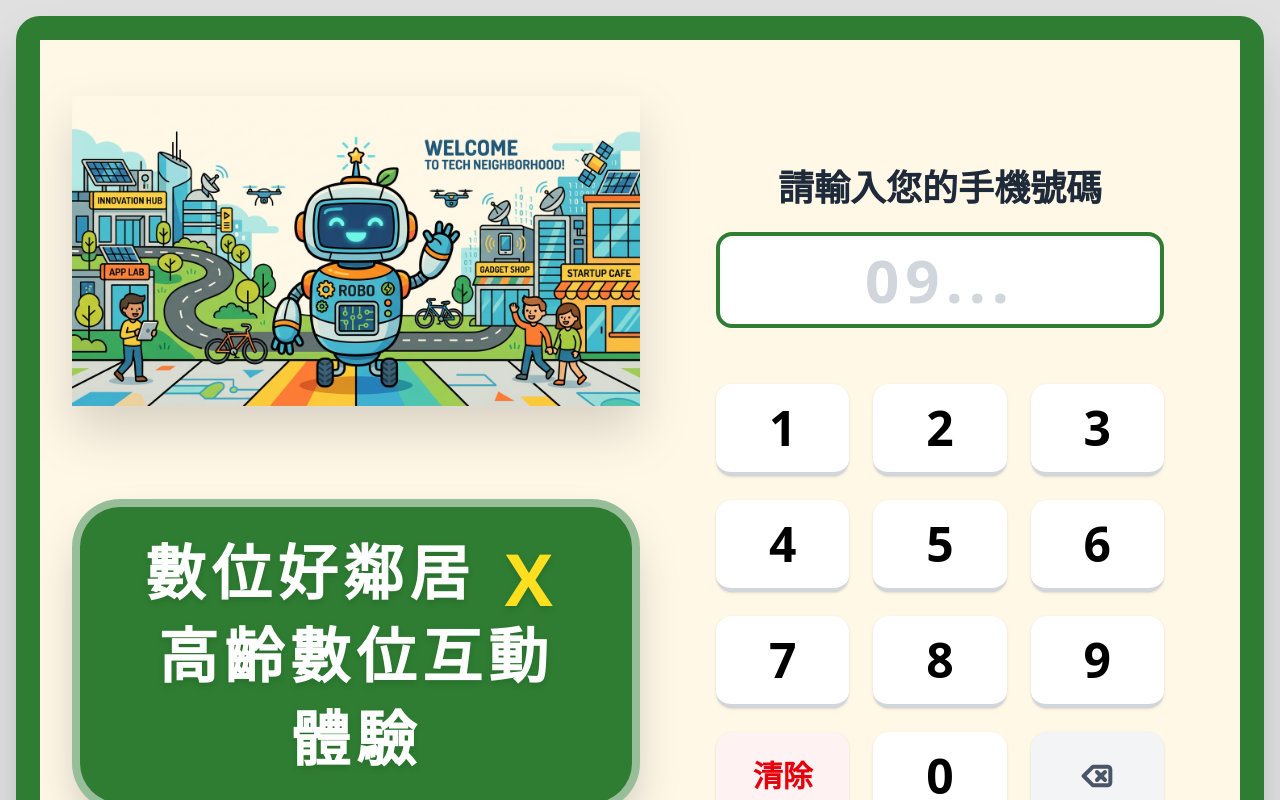
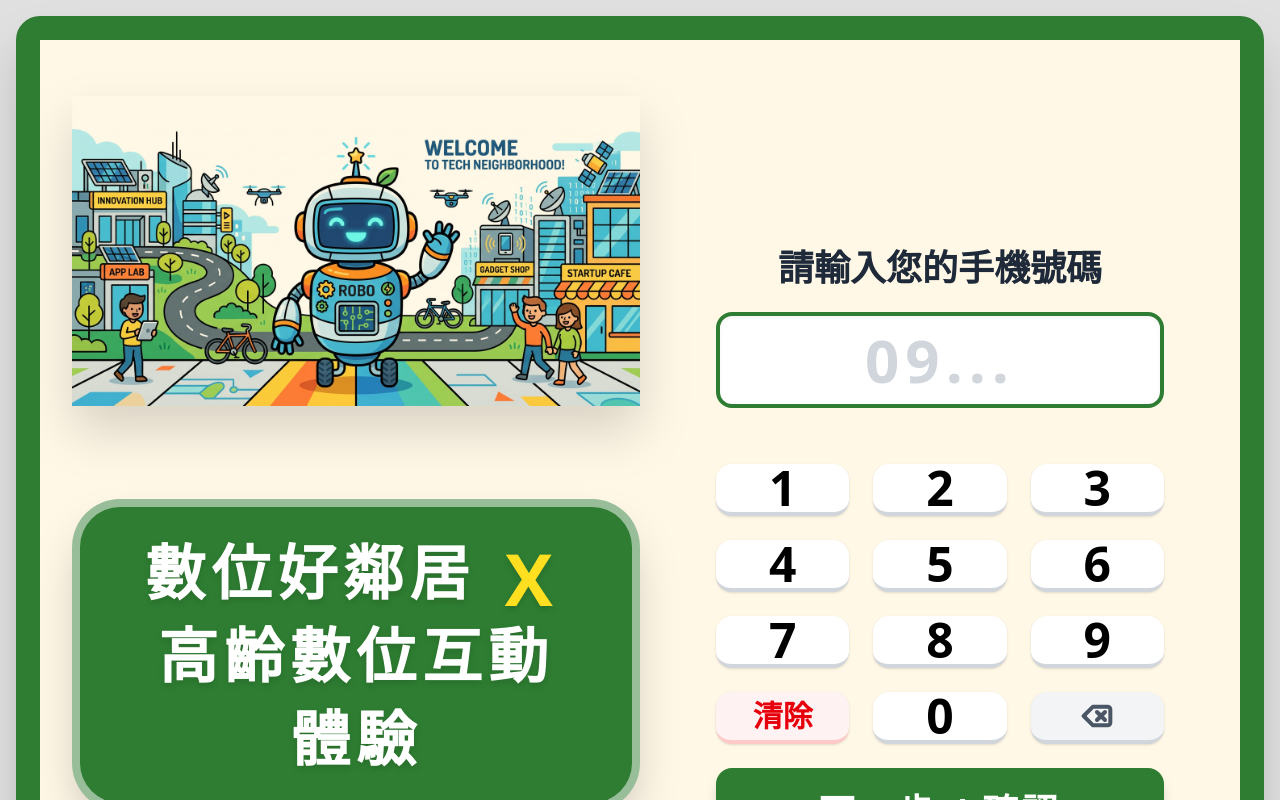
Before and after one commit to bertbehappy/IMEI_KIOSK_Demo, a React (Vite) app: page / in a window 1280 px wide. Built offline with nearby package versions, Linux system fonts and the light colour scheme.

Commit message:
fix: improve keypad layout and overflow handling
Adjust the keypad grid to utilize full space and prevent scrolling in the Kiosk component to ensure a consistent, senior-friendly interface.

```diff
--- a/src/components/Kiosk.tsx
+++ b/src/components/Kiosk.tsx
@@ -56,7 +56,7 @@ function StepWelcome({ onNext, onAdmin, survey, updateSurvey }: { onNext: () =>
   };
 
   return (
-    <div className="flex-1 flex flex-col landscape:flex-row p-4 sm:p-6 lg:p-8 text-center bg-[#FFF8E7] overflow-y-auto relative h-full gap-2 sm:gap-4 lg:gap-8 max-w-[1920px] mx-auto items-center w-full justify-evenly">
+    <div className="flex-1 flex flex-col landscape:flex-row p-4 sm:p-6 lg:p-8 text-center bg-[#FFF8E7] overflow-hidden relative h-full gap-2 sm:gap-4 lg:gap-8 max-w-[1920px] mx-auto items-center w-full justify-evenly">
 
       {/* 彈跳框阻擋 */}
       <AnimatePresence>
@@ -146,31 +146,31 @@ function StepWelcome({ onNext, onAdmin, survey, updateSurvey }: { onNext: () =>
             {error && <p className="text-red-500 font-bold text-base sm:text-lg lg:text-xl m-0">{error}</p>}
           </div>
 
-          <div className="grid grid-cols-3 gap-2 sm:gap-3 md:gap-4 lg:gap-6 w-full shrink min-h-0">
+          <div className="grid grid-cols-3 grid-rows-4 gap-2 sm:gap-3 md:gap-4 lg:gap-6 w-full flex-1 min-h-0 shrink">
             {[1, 2, 3, 4, 5, 6, 7, 8, 9].map(num => (
               <button
                 key={num}
                 onClick={() => handleKeyPress(num.toString())}
-                className="bg-white border-b-4 border-gray-300 text-2xl sm:text-3xl md:text-4xl lg:text-5xl font-black py-2 sm:py-3 lg:py-5 rounded-xl sm:rounded-2xl active:scale-95 active:border-b-0 active:translate-y-1 transition-all shadow-sm min-h-[3rem]"
+                className="bg-white border-b-4 border-gray-300 text-2xl sm:text-3xl md:text-4xl lg:text-5xl font-black rounded-xl sm:rounded-2xl active:scale-95 active:border-b-0 active:translate-y-1 transition-all shadow-sm w-full h-full flex items-center justify-center min-h-0"
               >
                 {num}
               </button>
             ))}
             <button
               onClick={() => handleKeyPress('clear')}
-              className="bg-red-50 text-red-600 border-b-4 border-red-200 text-lg sm:text-xl md:text-2xl lg:text-3xl font-black py-2 sm:py-3 lg:py-5 rounded-xl sm:rounded-2xl active:scale-95 active:border-b-0 active:translate-y-1 transition-all shadow-sm min-h-[3rem]"
+              className="bg-red-50 text-red-600 border-b-4 border-red-200 text-lg sm:text-xl md:text-2xl lg:text-3xl font-black rounded-xl sm:rounded-2xl active:scale-95 active:border-b-0 active:translate-y-1 transition-all shadow-sm w-full h-full flex items-center justify-center min-h-0"
             >
               清除
             </button>
             <button
               onClick={() => handleKeyPress('0')}
-              className="bg-white border-b-4 border-gray-300 text-2xl sm:text-3xl md:text-4xl lg:text-5xl font-black py-2 sm:py-3 lg:py-5 rounded-xl sm:rounded-2xl active:scale-95 active:border-b-0 active:translate-y-1 transition-all shadow-sm min-h-[3rem]"
+              className="bg-white border-b-4 border-gray-300 text-2xl sm:text-3xl md:text-4xl lg:text-5xl font-black rounded-xl sm:rounded-2xl active:scale-95 active:border-b-0 active:translate-y-1 transition-all shadow-sm w-full h-full flex items-center justify-center min-h-0"
             >
               0
             </button>
             <button
               onClick={() => handleKeyPress('back')}
-              className="bg-gray-100 text-gray-600 border-b-4 border-gray-300 py-2 sm:py-3 lg:py-5 rounded-xl sm:rounded-2xl active:scale-95 active:border-b-0 active:translate-y-1 transition-all flex items-center justify-center shadow-sm min-h-[3rem]"
+              className="bg-gray-100 text-gray-600 border-b-4 border-gray-300 rounded-xl sm:rounded-2xl active:scale-95 active:border-b-0 active:translate-y-1 transition-all flex items-center justify-center shadow-sm w-full h-full min-h-0"
             >
               <svg xmlns="http://www.w3.org/2000/svg" width="28" height="28" viewBox="0 0 24 24" fill="none" stroke="currentColor" strokeWidth="3" strokeLinecap="round" strokeLinejoin="round" className="lucide lucide-delete lg:w-8 lg:h-8"><path d="M20 5H9l-7 7 7 7h11a2 2 0 0 0 2-2V7a2 2 0 0 0-2-2Z"/><line x1="18" x2="12" y1="9" y2="15"/><line x1="12" x2="18" y1="9" y2="15"/></svg>
             </button>
@@ -178,7 +178,7 @@ function StepWelcome({ onNext, onAdmin, survey, updateSurvey }: { onNext: () =>
 
           <button
             onClick={handleNext}
-            className="mt-3 sm:mt-4 md:mt-6 w-full bg-[#2E7D32] text-white text-2xl sm:text-3xl lg:text-4xl font-black py-3 sm:py-4 lg:py-6 rounded-2xl shadow-lg shadow-green-900/20 active:scale-95 transition-transform select-none tracking-widest shrink-0"
+            className="mt-3 sm:mt-4 md:mt-6 w-full bg-[#2E7D32] text-white text-2xl sm:text-3xl lg:text-4xl font-black py-4 lg:py-6 rounded-2xl shadow-lg shadow-green-900/20 active:scale-95 transition-transform select-none tracking-widest shrink-0"
           >
             下一步 / 確認
           </button>
```
